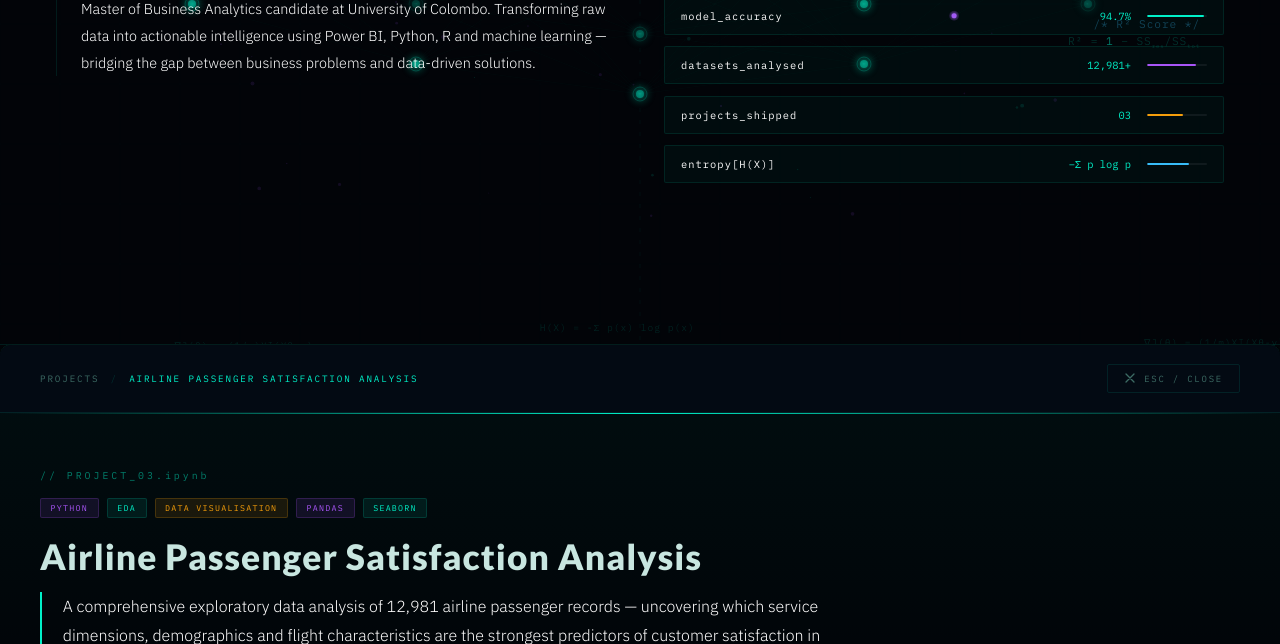
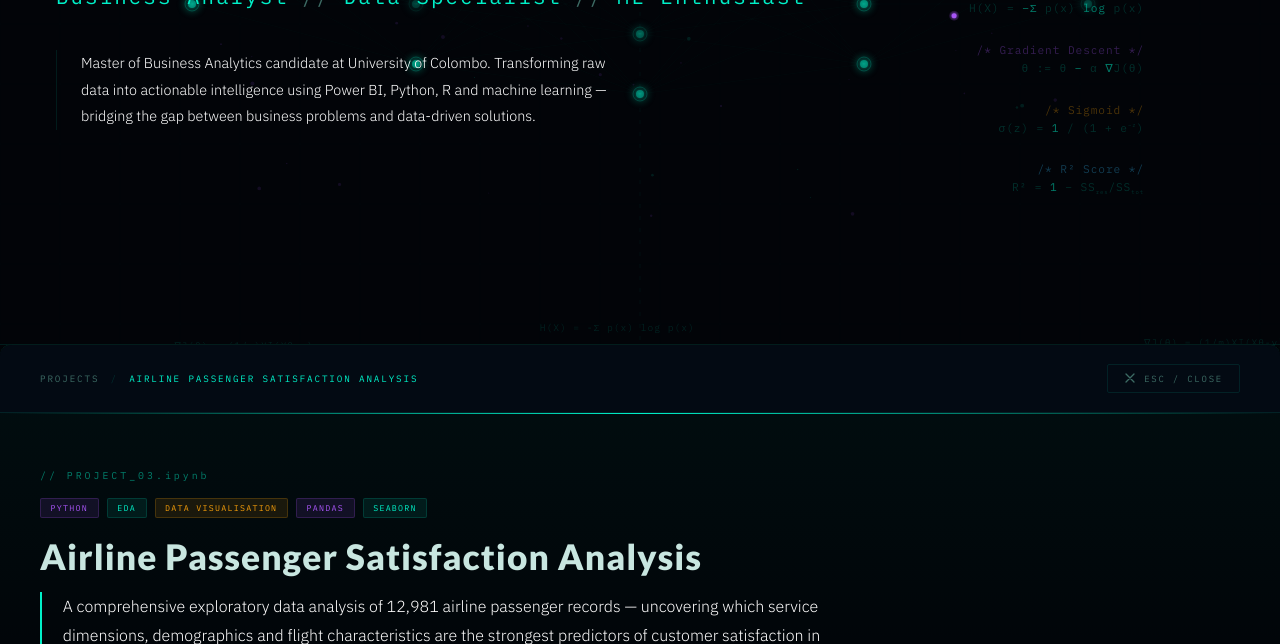
Before and after one commit to CGeethaka/Portfolio, a plain HTML site: page index.html in a window 1280 px wide. Shown: the part 456-1100 px from the top of the page. Drawn offline with Linux system fonts and the light colour scheme; animation ran at ten frames a second.

Commit message:
Update index.html

```diff
--- a/index.html
+++ b/index.html
@@ -934,29 +934,8 @@ footer{
       actionable intelligence using Power&nbsp;BI, Python, R and machine learning — bridging
       the gap between business problems and data-driven solutions.
     </p>
-    <div class="hero-metrics">
-      <div class="metric">
-        <span class="metric-key">model_accuracy</span>
-        <span class="metric-val">94.7%</span>
-        <div class="metric-bar"><div class="metric-fill" style="width:95%;background:var(--cyan);"></div></div>
-      </div>
-      <div class="metric">
-        <span class="metric-key">datasets_analysed</span>
-        <span class="metric-val">12,981+</span>
-        <div class="metric-bar"><div class="metric-fill" style="width:82%;background:var(--purple);"></div></div>
-      </div>
-      <div class="metric">
-        <span class="metric-key">projects_shipped</span>
-        <span class="metric-val">03</span>
-        <div class="metric-bar"><div class="metric-fill" style="width:60%;background:var(--amber);"></div></div>
-      </div>
-      <div class="metric">
-        <span class="metric-key">entropy[H(X)]</span>
-        <span class="metric-val">&#8722;&#931; p log p</span>
-        <div class="metric-bar"><div class="metric-fill" style="width:70%;background:var(--blue);"></div></div>
-      </div>
-    </div>
-  </div>
+
+
 
   <!-- Floating Formulas -->
   <div class="hero-formula">
```
